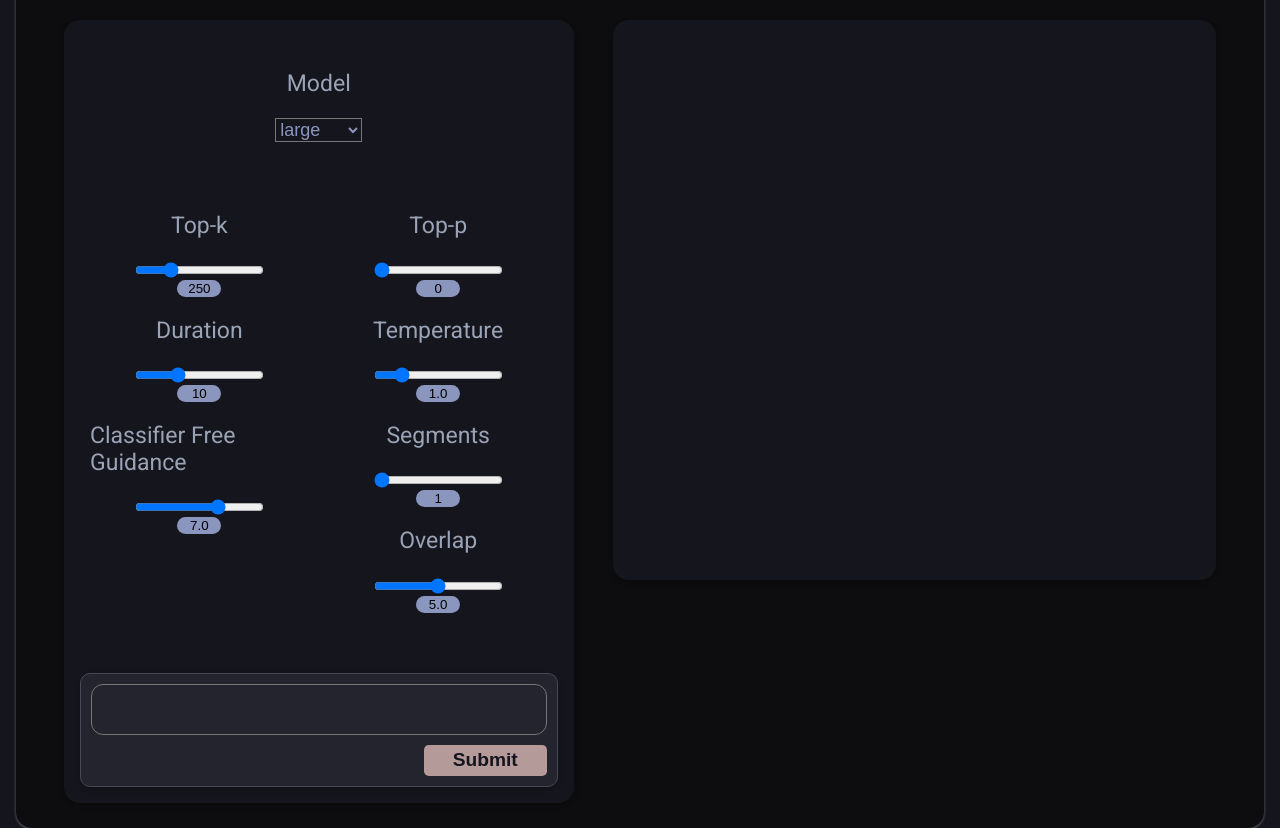
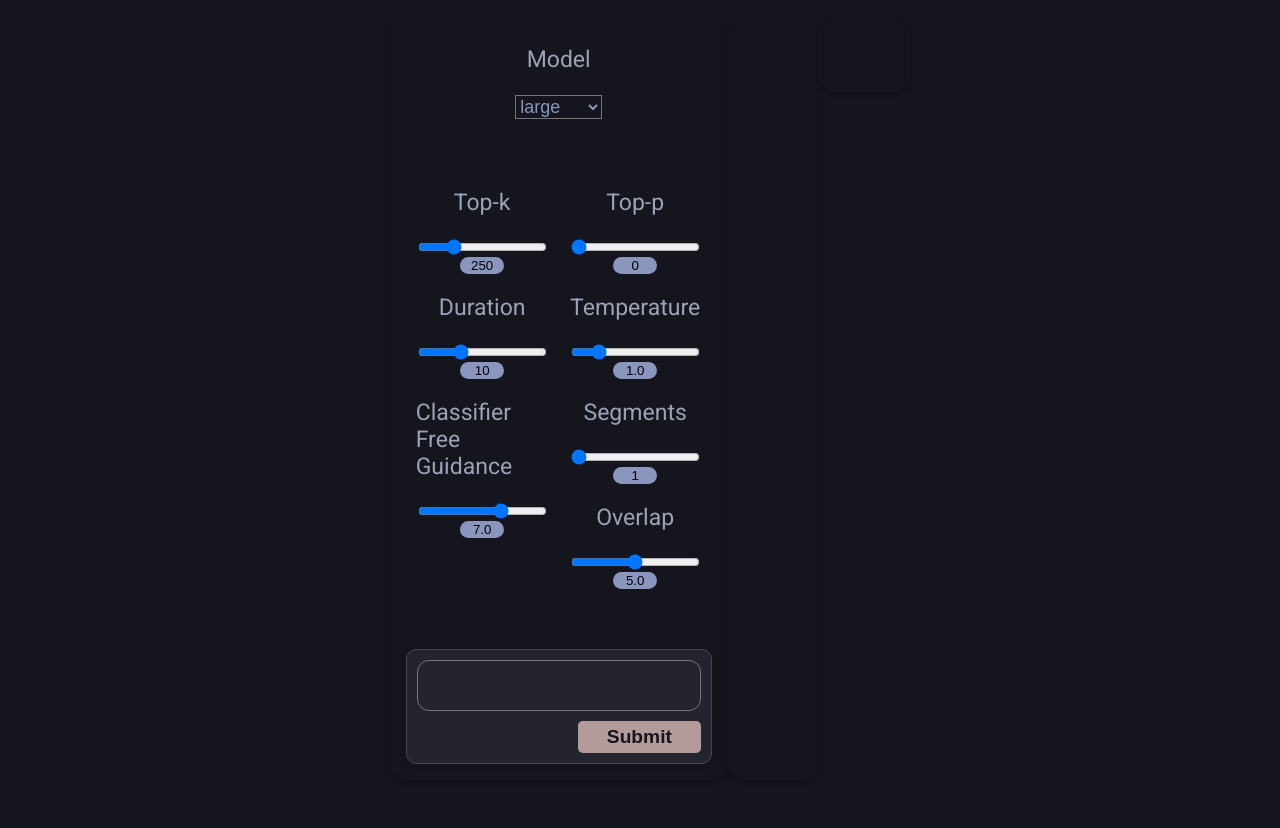
Before and after one commit to CoffeeVampir3/audiocraft-webui, a Flask app: page / in a window 1280 px wide. After the commit the page ends 764 px from the top, so only its background shows below. Run offline with Flask 3, Linux system fonts and the light colour scheme; data that the repository does not hold is empty; some libraries are stand-ins or nearby versions.

Commit message:
Added a processing queue.

```diff
--- a/requirements.txt
+++ b/requirements.txt
@@ -7,3 +7,5 @@ audiocraft
 librosa
 soundfile
 audioread
+flask_socketio
+torchaudio
--- a/static/main-style.css
+++ b/static/main-style.css
@@ -51,23 +51,17 @@ textarea {
 }
 
 .container {
-    width: 90%;
-    background-color: var(--hamster);
-    padding: 3em;
-    border-radius: 1em;
-    box-shadow: 0px 1px 3px var(--weasel);
-    transition: all 0.3s ease;
     display: flex;
     justify-content: space-between;
-    max-height: 95vh;
+    padding: 10px;
 }
 
 form {
-    width: 100%;
+    flex-basis: 20%;
+    padding-left: 20px;
 }
 
-#advanced-settings,
-.audio-list {
+.third-box {
     box-sizing: border-box;
     padding: 1em;
     border: 1px solid var(--border-color);
@@ -76,26 +70,29 @@ form {
     background-color: var(--kitten);
 }
 
-#advanced-settings {
-    width: 60%;
-    flex: 1;
-    padding-top: 40px;
-}
-
 .audio-padding {
     height: 20px;
 }
 
-.audio-list {
-    width: 70%;
-    max-height: 70vh;
-    height: 70vh;
+.prompt-queue {
+    flex-basis: 30%;
     overflow-y: auto;
     overflow-x: hidden;
     display: flex;
     flex-direction: column;
     align-items: center;
-    margin-left: -300px;
+}
+
+.audio-list {
+    flex-basis: 30%;
+    max-height: 95vh;
+    height:90%;
+    overflow-y: auto;
+    overflow-x: hidden;
+    display: flex;
+    flex-direction: column;
+    align-items: center;
+    padding-right: 20px;
 }
 
 @keyframes fadeIn {
--- a/templates/form.html
+++ b/templates/form.html
@@ -4,12 +4,13 @@
     <title>Music Generator</title>
     <link rel="stylesheet" href="{{ url_for('static', filename='main-style.css') }}">
     <link href="https://fonts.googleapis.com/css?family=Roboto&display=swap" rel="stylesheet">
+    <script src="https://cdnjs.cloudflare.com/ajax/libs/socket.io/4.2.0/socket.io.min.js" crossorigin="anonymous" referrerpolicy="no-referrer"></script>
     <script src="https://ajax.googleapis.com/ajax/libs/jquery/3.5.1/jquery.min.js"></script>
 </head>
 <body>
     <div class="container">
         <form id="form" method="POST" enctype="multipart/form-data">
-            <div id="advanced-settings">
+            <div id="advanced-settings" class="third-box">
 
                 <div class="group model-melody">
                     <div id="melody-field" class="field">
@@ -56,7 +57,8 @@
             </div>
         </form>
 
-        <div class="audio-list"/>
+        <div class="prompt-queue third-box"></div>
+        <div class="audio-list third-box"></div>
 
     </div>
 </body>
--- a/webui.py
+++ b/webui.py
@@ -1,18 +1,28 @@
-from flask import Flask, render_template, request,jsonify
+from flask import Flask, render_template, request,jsonify, redirect, url_for
 from wtforms import Form, TextAreaField, FileField, SelectField, IntegerField, FloatField, SubmitField
 from wtforms.validators import DataRequired, NumberRange
+from flask_socketio import SocketIO, emit
 from scipy.io import wavfile
 import numpy as np
-import os, re, json, sys
+import os, re, json, sys, queue, threading
 import torch, torchaudio, pathlib
 from audiocraft.models import MusicGen
 from operator import itemgetter
 import librosa
 import soundfile as sf
-
 from audio import predict
 
+app = Flask(__name__)
 unload = False
+socketio = SocketIO(app, cors_allowed_origins="*")
+pending_queue = queue.Queue()
+
+def worker_process_queue():
+    while True:
+        form, files = pending_queue.get()  # Get the files from the queue
+        output = handle_submit(form, files)
+        socketio.emit('new_file', {'output_filename': os.path.basename(output)})
+        pending_queue.task_done()
 
 if len(sys.argv) > 1:
     if sys.argv[1] == "--unload-after-gen":
@@ -39,7 +49,7 @@ def save_output(output, text):
     wavfile.write(output_filename, output[0], np.array(output[1], dtype=np.float32))
     return output_filename
 
-def handle_submit(form):
+def handle_submit(form, files):
     model = form.model.data
     prompt = form.text.data
     model_parameters = {
@@ -62,7 +72,7 @@ def handle_submit(form):
         "unload": unload,
     }
 
-    if 'melody' in request.files and request.files['melody'].filename != '':
+    if files and 'melody' in files and files['melody'].filename != '':
         if form.model.data != 'melody':
             pass
         else:
@@ -97,8 +107,6 @@ class MusicForm(Form):
     overlap = FloatField('Overlap', default=5.0)
     submit = SubmitField('Submit')
 
-app = Flask(__name__)
-
 @app.route('/api/audio-files', methods=['GET'])
 def get_audio_files():
     audio_files = [(f, f, os.path.getmtime(f'static/audio/{f}')) for f in os.listdir('static/audio')]
@@ -111,7 +119,11 @@ def home_and_submit():
     output_filename = None  # Initialize output_filename here
 
     if request.method == 'POST' and form.validate():
-        output_filename = handle_submit(form)
+        files = None
+        if 'melody' in request.files and request.files['melody'].filename != '':
+            files = request.files['melody']
+        pending_queue.put((form, files))  # Pass the files to the thread
+        return redirect(url_for('home_and_submit'))
 
     audio_dir = pathlib.Path('static/audio')
     audio_dir.mkdir(parents=True, exist_ok=True)
@@ -121,18 +133,11 @@ def home_and_submit():
         for audio_file in audio_dir.glob('*')
     ]
 
-    if request.method == 'POST':
-        # If the output_filename is not None, find the corresponding file in the audio_files list and return it
-        if output_filename is not None:
-            output_filename = pathlib.Path(output_filename).name
-            new_file = next((file for file in audio_files_dicts if file['audio_file'] == output_filename), None)
-            return jsonify(new_file)
-        else:
-            return jsonify({'error': 'No new file generated.'})
-    else:
+    if request.method == 'GET':
         return render_template('form.html', form=form, audio_files=audio_files_dicts)
 
 if __name__ == '__main__':
     if not os.path.exists('static/audio'):
         os.makedirs('static/audio')
-    app.run(debug=True)
+    threading.Thread(target=worker_process_queue, daemon=True).start()
+    socketio.run(app, debug=True)
```
Also changed, not shown: static/main.js (+31 -5 lines), 1 other file.
